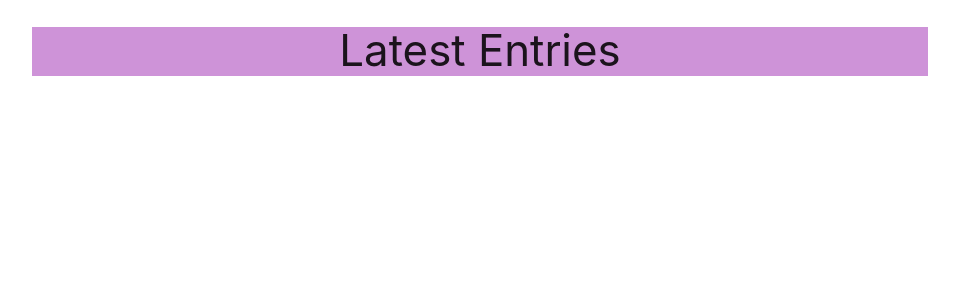
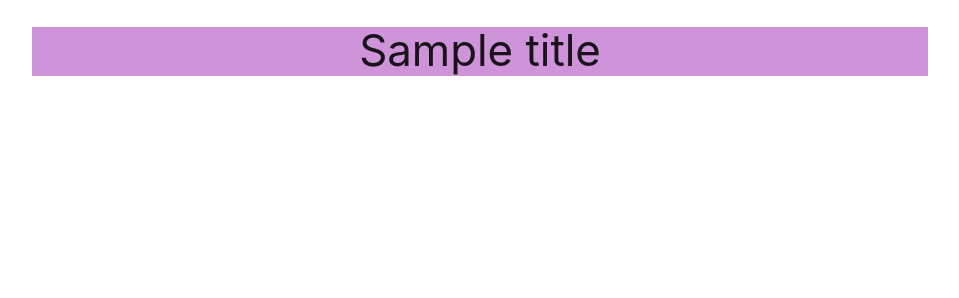
Before and after one commit to gertsfert/django_test, a Django app: template mysite/posts/templates/posts/index.html in a window 1280 px wide. Shown: the part 113-411 px from the top of the page, without its empty margins (160-1119 px from the left). Run offline with Django 3.2, Linux system fonts and the light colour scheme; the template is opened without the code that fills it: most values are stand-ins (such as "Sample title", 1, 10 or a date in 2020).

Commit message:
updated posts template to take title as a dynamic input (from views.py)

```diff
--- a/mysite/posts/templates/posts/index.html
+++ b/mysite/posts/templates/posts/index.html
@@ -1,5 +1,5 @@
 {% extends 'posts/layout.html' %}
 
 {% block content %}
-<h3 class='center-align purple lighten-3'> Latest Entries </h3>
+<h3 class='center-align purple lighten-3'> {{title}} </h3>
 {% endblock %}
--- a/mysite/posts/views.py
+++ b/mysite/posts/views.py
@@ -4,4 +4,6 @@ from django.http import HttpResponse
 # Create your views here.
 def index(request):
     #return HttpResponse('Hello from Posts.Index()')
-    return render(request, 'posts/index.html')
+    return render(request, 'posts/index.html', {
+        'title': 'Latest Entries'
+    })
```
